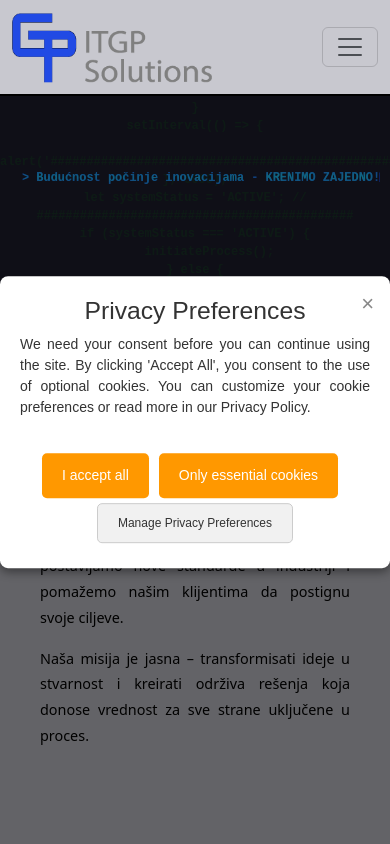
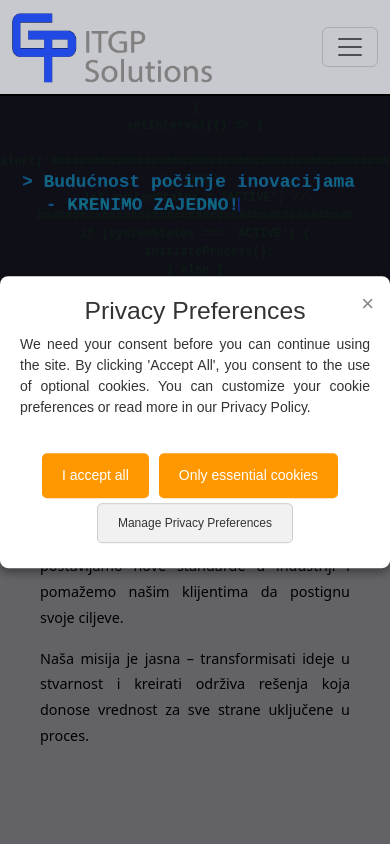
Before and after one commit to PlMladen/ITGPSolutions_site, a React (Create React App) app in the folder itgp_solutions_app/frontend/: page / in a window 390 px wide. Shown: the top 844 px of the page. Built offline with nearby package versions, Linux system fonts and the light colour scheme.

Commit message:
Updated motto position for little displays

```diff
--- a/itgp_solutions_app/frontend/src/Components/Welcome/Welcome.js
+++ b/itgp_solutions_app/frontend/src/Components/Welcome/Welcome.js
@@ -16,11 +16,14 @@ export default function Welcome() {
     }
 
     const [visibleText, setVisibleText] = useState("");
+    const [visibleTextPart2, setVisibleTextPart2] = useState("");
+    const [visibleTextPart3, setVisibleTextPart3] = useState("");
     const [cursorPosition, setCursorPosition] = useState(75);
     const [fontSize, setFontSize] = useState(50);
     const [isCursorVisible, setIsCursorVisible] = useState(false);
     const [isTypingCompleted, setIsTypingCompleted] = useState(false);
     const [isBackgroundActive, setIsBackgroundActive] = useState(false);
+    const [isSmallScreen, setIsSmallScreen] = useState(window.innerWidth < 768);
     const textRef = useRef(null);
 
     const backgroundCodeLines = [
@@ -45,16 +48,53 @@ export default function Welcome() {
     ];
 
     useEffect(() => {
-        setVisibleText("");
+        const handleResize = () => {
+            setIsSmallScreen(window.innerWidth < 768);
+        };
+        window.addEventListener('resize', handleResize);
+        return () => window.removeEventListener('resize', handleResize);
+    }, []);
+
+    useEffect(() => {
+        let splitIndex = 0;
+        let splitIndex1 = -1;
+        if (language === "serbian") {
+             splitIndex = isSmallScreen ? motto.indexOf('-') : motto.length;
+        }else if (language === "english") {
+             splitIndex = isSmallScreen ? motto.indexOf('with') : motto.length;
+             splitIndex1 = isSmallScreen ? motto.indexOf('-') : motto.length;
+        }else if(language === "german"){
+             splitIndex = isSmallScreen ? motto.indexOf('mit') : motto.length;
+             splitIndex1 = isSmallScreen ? motto.indexOf('-') : motto.length;
+        }else{
+             splitIndex = isSmallScreen ? motto.indexOf('-') : motto.length;
+        }
+
+
         setCursorPosition(75);
-        setFontSize(50);
+        setFontSize(isSmallScreen ? 40 : 50);
         setIsCursorVisible(false);
         setIsTypingCompleted(false);
 
         let index = 0;
         const typingInterval = setInterval(() => {
             if (index < motto.length) {
-                setVisibleText(motto.slice(0, index + 1));
+                if (language === "serbian"){
+                    if (index < splitIndex) {
+                        setVisibleText(motto.slice(0, index + 1));
+                    } else {
+                        setVisibleTextPart2(motto.slice(splitIndex - 1, index + 1));
+                    }
+                } else {
+                    if (index < splitIndex) {
+                        setVisibleText(motto.slice(0, index + 1));
+                    } else if (index >= splitIndex && index < splitIndex1) {
+                        setVisibleTextPart2(motto.slice(splitIndex - 1, index + 1));
+                    } else{
+                        setVisibleTextPart3(motto.slice(splitIndex1 - 1, index + 1));
+                    }
+                }
+
                 setCursorPosition((prevPosition) => {
                     if (textRef.current) {
                         const textLength = textRef.current.getComputedTextLength();
@@ -62,8 +102,8 @@ export default function Welcome() {
                     }
                     return prevPosition;
                 });
+                index++;
                 adjustFontSize();
-                index++;
             } else {
                 clearInterval(typingInterval);
                 setIsTypingCompleted(true);
@@ -72,7 +112,7 @@ export default function Welcome() {
         }, 60);
 
         return () => clearInterval(typingInterval);
-    }, [motto, language]);
+    }, [motto, language, isSmallScreen]);
 
     useEffect(() => {
         let cursorBlinkInterval;
@@ -112,7 +152,7 @@ export default function Welcome() {
                 {renderBackgroundCode(backgroundCodeLines)}
             </div>
 
-            <svg viewBox="0 0 1550 200" preserveAspectRatio="xMidYMid meet" className="svg-content">
+            <svg viewBox="0 0 1550 850" preserveAspectRatio="xMidYMid meet" className="svg-content">
                 <defs>
                     <filter id="glow" x="-50%" y="-50%" width="200%" height="200%">
                         <feGaussianBlur in="SourceGraphic" stdDeviation="10" result="blur" />
@@ -126,8 +166,8 @@ export default function Welcome() {
                 <text
                     ref={textRef}
                     x="50"
-                    y="150"
-                    fontSize={fontSize}
+                    y={!isSmallScreen ? "470" : "500"}
+                    fontSize={!isSmallScreen ? fontSize : fontSize + 35}
                     fontFamily="'Courier New', Courier, monospace"
                     fill="#214be4"
                     textAnchor="start"
@@ -135,15 +175,60 @@ export default function Welcome() {
                 >
                     {visibleText}
                 </text>
+                {isSmallScreen && (
+                    <text
+                        x="150"
+                        y={!isSmallScreen ? "500" : "600"}
+                        fontSize={!isSmallScreen ? fontSize : fontSize + 35}
+                        fontFamily="'Courier New', Courier, monospace"
+                        fill="#214be4"
+                        textAnchor="start"
+                        filter="url(#glow)"
+                    >
+                        {visibleTextPart2}
+                    </text>
+                )}
+
+                {isSmallScreen && language !== "serbian" && (
+                    <text
+                        x="50"
+                        y={!isSmallScreen ? "600" : "700"}
+                        fontSize={!isSmallScreen ? fontSize : fontSize + 35}
+                        fontFamily="'Courier New', Courier, monospace"
+                        fill="#214be4"
+                        textAnchor="start"
+                        filter="url(#glow)"
+                    >
+                        {visibleTextPart3}
+                    </text>
+                )}
 
                 {isTypingCompleted && isCursorVisible && (
-                    <rect
-                        x={cursorPosition}
-                        y="115"
-                        width="3"
-                        height="40"
+                    language === "serbian" ? (
+                        <rect
+                        x={isSmallScreen ? cursorPosition - 515 : cursorPosition}
+                        y={isSmallScreen ? 545 : 441}
+                        width={isSmallScreen ? "7" : "3"}
+                        height={isSmallScreen ? "60" : "30"}
+                        fill="#214be4"
+                        />
+                    ) : language === "english" ? (
+                        <rect
+                        x={isSmallScreen ? cursorPosition + 155 : cursorPosition - 5}
+                        y={isSmallScreen ? 645 : 442}
+                        width={isSmallScreen ? "7" : "3"}
+                        height={isSmallScreen ? "58" : "31"}
                         fill="#214be4"
                     />
+                    ) : (
+                        <rect
+                        x={isSmallScreen ? cursorPosition + 310 : cursorPosition - 5}
+                        y={isSmallScreen ? 651 : 444}
+                        width={isSmallScreen ? "7" : "3"}
+                        height={isSmallScreen ? "50" : "28"}
+                        fill="#214be4"
+                    />
+                    )
                 )}
             </svg>
         </section>
```
